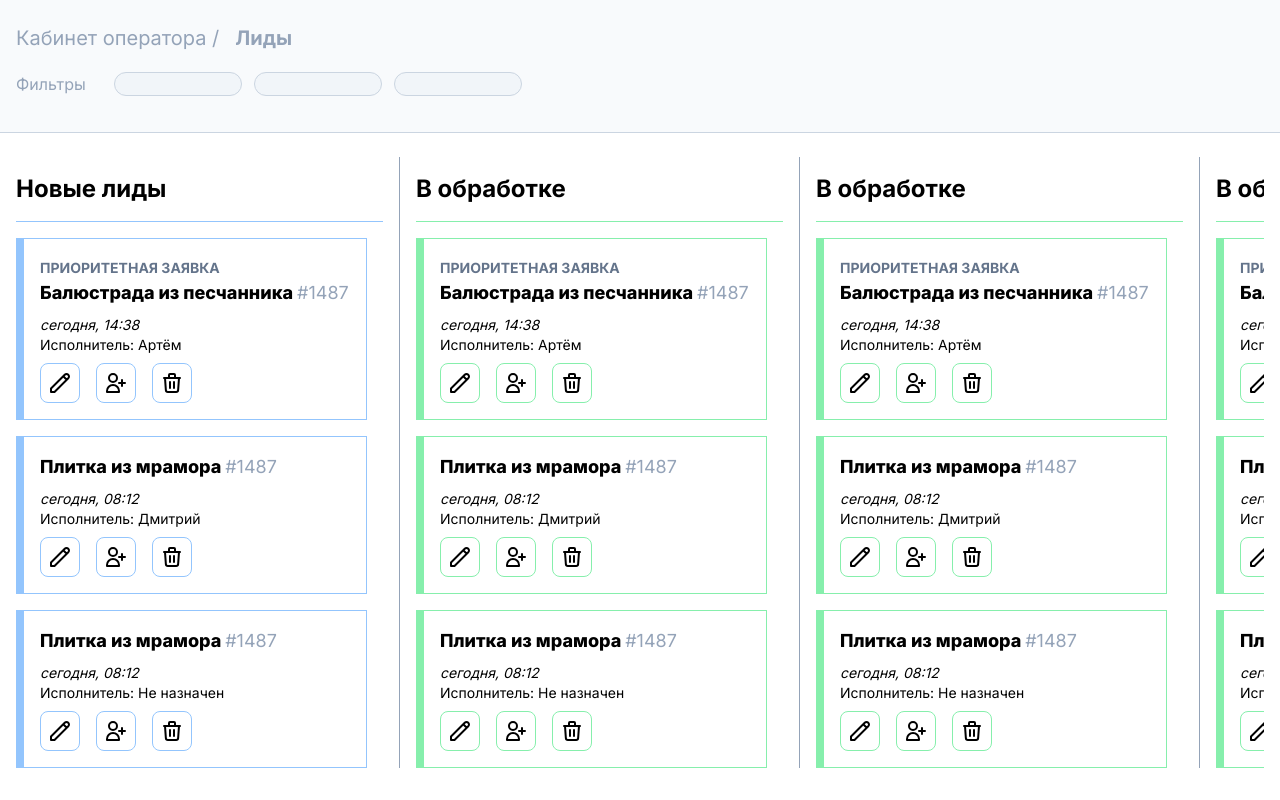
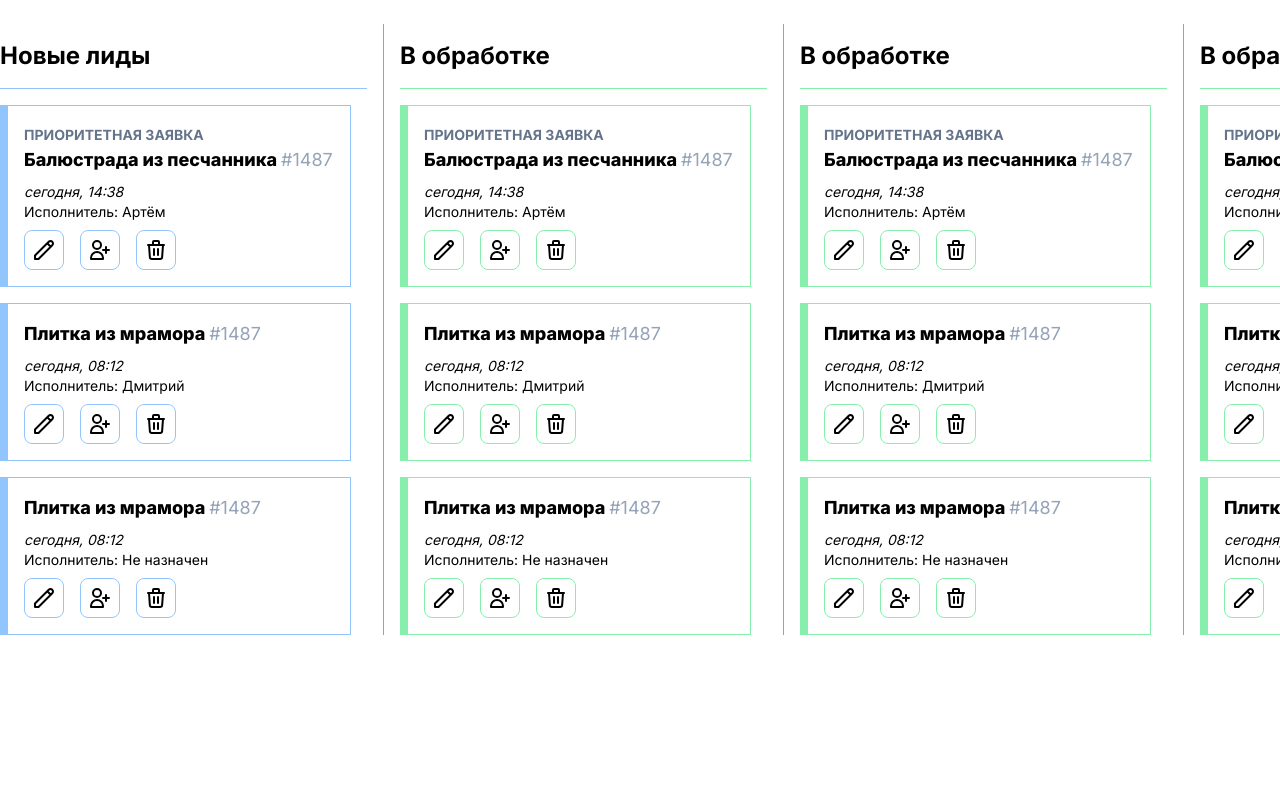
Before and after one commit to vandekott/crm-cards-probe, a plain HTML site: page index.html in a window 1280 px wide. Drawn offline with nearby package versions, Linux system fonts and the light colour scheme.

Commit message:
Update index.html

```diff
--- a/index.html
+++ b/index.html
@@ -14,25 +14,7 @@
 </head>
 <body>
     <main class="flex flex-col h-screen">
-        <header class="bg-slate-50 overflow-hidden border-b border-slate-300">
-            <div class="max-w-7xl mx-auto py-6 px-4 flex flex-col">
-                <div class="text-xl mb-2">
-                    <span class="text-slate-400 inline-flex items-center">
-                        Кабинет оператора /
-                        <h1 class="ml-4 font-bold">Лиды</h1>
-                    </span>
-                </div>
-                <div class="flex items-center space-x-3 py-3">
-                    <span class="text-md mr-4 text-slate-400">Фильтры</span>
-                    <div class="w-32 h-6 rounded-full bg-slate-100 border border-slate-300"></div>
-                    <div class="w-32 h-6 rounded-full bg-slate-100 border border-slate-300"></div>
-                    <div class="w-32 h-6 rounded-full bg-slate-100 border border-slate-300"></div>
-                </div>
-
-            </div>
-        </header>
-
-        <div class="bg-white flex flex-col max-w-7xl mx-auto px-4 py-6 overflow-x-hidden">
+        <div class="bg-white flex flex-col max-w-7xl mx-auto py-6 overflow-x-hidden">
             <div id="scrollable" class="flex-auto w-full flex items-stretch overflow-x-auto space-x-4">
                 <div class="min-w-96 flex-none flex flex-col pr-4 border-r border-slate-400">
                     <div class="flex justify-between py-4 mb-4 border-b border-blue-300">
```
